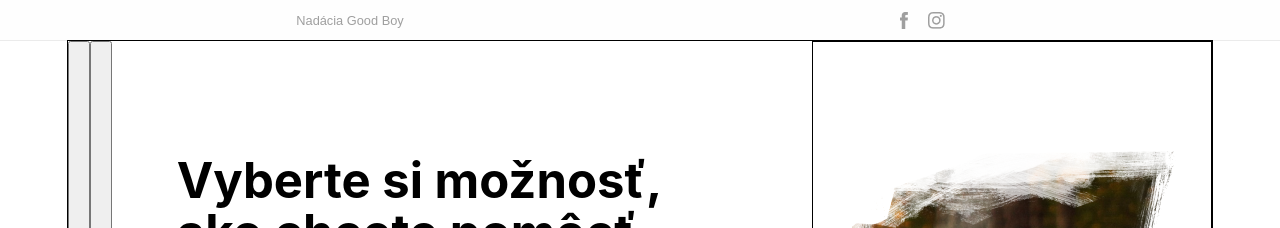
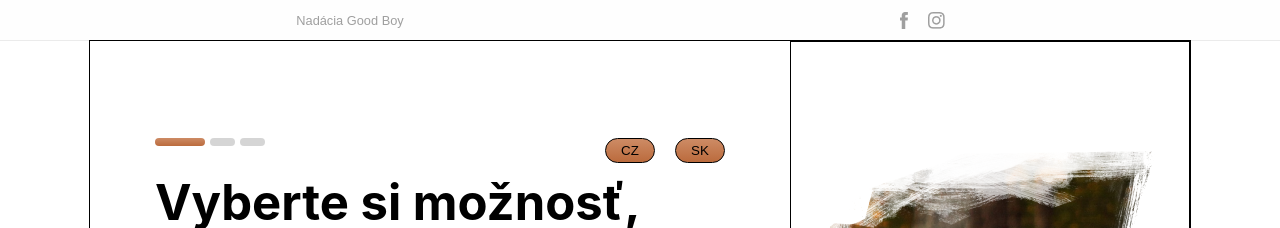
Before and after one commit to KarelGeyer/goodboy, a React (Create React App) app: page / in a window 1280 px wide. Shown: the top 228 px of the page. Built offline with nearby package versions, Linux system fonts and the light colour scheme; no server answers.

Commit message:
styled buttons that changes languages and added divs to see the current page in the form, created some order to styled components in ChooseHelp component and wrote a few comments for basic overview

```diff
--- a/src/containers/ChooseHelp.js
+++ b/src/containers/ChooseHelp.js
@@ -10,8 +10,10 @@ import { Trans } from 'react-i18next';
 import { useTranslation } from 'react-i18next';
 import i18n from '../i18n';
 
+/**Styles */
+/**Section */
 const Section = styled.section`
-  height: 800px;
+  height: 830px;
   width: 700px;
   align-self: center;
   display: flex;
@@ -19,6 +21,7 @@ const Section = styled.section`
   justify-content: space-evenly;
   align-items: center;
 `;
+/**Fonts */
 const H1 = styled.h1`
   width: 570px;
   font-size: 49px;
@@ -26,16 +29,70 @@ const H1 = styled.h1`
   line-height: 52px;
   text-align: start;
 `;
+const BoldText = styled.p`
+  font-weight: bold;
+`;
+const BttnText = styled.div`
+  text-align: start;
+  font-weight: 600;
+`;
+/**Wrappers */
 const ButtonsWrapper = styled.div`
   height: 186px;
   width: 560px;
   display: flex;
+`;
+const AsideWrapper = styled.div`
+  width: 570px;
+  height: 1px;
+  display: flex;
+  justify-content: space-between;
 `;
 const TextWrapper = styled.div`
   display: flex;
   width: 550px;
   justify-content: space-between;
 `;
+const ButtonWrapper = styled.div`
+  height: 100px;
+  width: 550px;
+  display: flex;
+  justify-content: flex-end;
+  align-items: flex-end;
+`;
+const Wrapper = styled.div`
+  height: 110px;
+  width: 560px;
+  display: flex;
+  flex-direction: column;
+  align-items: flex-start;
+  justify-content: space-evenly;
+`;
+const DonationWrapper = styled.div`
+  display: flex;
+  width: 530px;
+  justify-content: space-between;
+`;
+const IconWrapper = styled.div`
+  height: 80px;
+  width: 80px;
+  display: flex;
+  align-items: center;
+  justify-content: center;
+  background-color: ${(props) => props.theme.color.darkerGrey};
+  border-radius: 50%;
+`;
+const PageCountWrapper = styled.div`
+  width: 110px;
+  display: flex;
+  justify-content: space-between;
+`;
+const TranslateHandleWraper = styled.div`
+  width: 120px;
+  display: flex;
+  justify-content: space-between;
+`;
+/**Buttons and OnClickHandelers */
 const FirstButton = styled.div`
   height: 186px;
   width: 278px;
@@ -77,7 +134,6 @@ const FirstButton = styled.div`
   box-shadow: ${(props) =>
     props.clicked ? 'none' : `0px 100px 80px 0px rgba(0, 0, 0, 0.07)`};
 `;
-
 const SecondButton = styled.div`
   height: 186px;
   width: 278px;
@@ -119,27 +175,71 @@ const SecondButton = styled.div`
   box-shadow: ${(props) =>
     props.clicked ? `0px 100px 80px 0px rgba(0, 0, 0, 0.07)` : 'none'};
 `;
-const Wrapper = styled.div`
-  height: 110px;
-  width: 560px;
+const Donation = styled.button`
+  height: 53px;
+  min-width: 70px;
+  border: 1px solid ${(props) => props.theme.color.lightGrey};
+  border-radius: 5px;
+  background: white;
+  font-size: 1.1rem;
+  font-weight: bold;
+  outline: none;
+  :focus {
+    background-image: ${(props) => props.theme.color.primary};
+    color: white;
+  }
+`;
+const ContinueBttn = styled.button`
+  height: 53px;
+  width: 116px;
+  background-image: ${(props) => props.theme.color.primary};
+  border: none;
+  border-radius: 100px;
+  color: white;
+  font-weight: 800;
+  font-size: 0.8rem;
+  outline: none;
+`;
+const TranslateBttn = styled.button`
+  height: 25px;
+  width: 50px;
+  background-image: ${(props) => props.theme.color.primary};
+  border: 1px solid black;
+  border-radius: 100px;
+  outline: none;
+  :focus {
+    outline: none;
+  }
+`;
+const ContinueBttnNotActive = styled(ContinueBttn)`
+  background-image: none;
+  background-color: ${(props) => props.theme.color.darkGrey};
+`;
+/**Form, Labels and Inputs */
+const Form = styled.form`
+  height: 350px;
   display: flex;
   flex-direction: column;
-  align-items: flex-start;
-  justify-content: space-evenly;
+  justify-content: space-between;
 `;
-const ButtonWrapper = styled.div`
-  height: 100px;
-  width: 550px;
-  display: flex;
-  justify-content: flex-end;
-  align-items: flex-end;
-`;
-const BoldText = styled.p`
+const Label = styled.label`
+  position: absolute;
+  margin-left: 15px;
   font-weight: bold;
 `;
-const BttnText = styled.div`
-  text-align: start;
-  font-weight: 600;
+const CustomDonation = styled.input`
+  height: 53px;
+  min-width: 70px;
+  border: 1px solid ${(props) => props.theme.color.lightGrey};
+  border-radius: 5px;
+  font-size: 1.1rem;
+  font-weight: bold;
+  outline: none;
+  text-align: center;
+  :focus {
+    background-image: ${(props) => props.theme.color.primary};
+    color: white;
+  }
 `;
 const Input = styled.input`
   height: 65px;
@@ -149,6 +249,7 @@ const Input = styled.input`
   padding-left: 15px;
   padding-top: 15px;
 `;
+/**Dropdown Menu */
 const DropDownMenu = styled.div`
   display: ${(props) => (props.dropDownMenu ? 'none' : 'block')};
   position: absolute;
@@ -172,76 +273,20 @@ const DropDownItem = styled.div`
   font-weight: bold;
   border-bottom: 1px solid white;
 `;
+/**PageCount */
+const PageCount = styled.div`
+  height: 8px;
+  width: 25px;
+  border-radius: 100px;
+  background-color: ${(props) => props.theme.color.darkerGrey};
+`;
+const PageCountActive = styled(PageCount)`
+  width: 50px;
+  background-image: ${(props) => props.theme.color.primary};
+`;
+/**Icons & Imgs */
+const Icon = styled.img``;
 
-const DonationWrapper = styled.div`
-  display: flex;
-  width: 530px;
-  justify-content: space-between;
-`;
-const Donation = styled.button`
-  height: 53px;
-  min-width: 70px;
-  border: 1px solid ${(props) => props.theme.color.lightGrey};
-  border-radius: 5px;
-  background: white;
-  font-size: 1.1rem;
-  font-weight: bold;
-  outline: none;
-  :focus {
-    background-image: ${(props) => props.theme.color.primary};
-    color: white;
-  }
-`;
-const CustomDonation = styled.input`
-  height: 53px;
-  min-width: 70px;
-  border: 1px solid ${(props) => props.theme.color.lightGrey};
-  border-radius: 5px;
-  font-size: 1.1rem;
-  font-weight: bold;
-  outline: none;
-  text-align: center;
-  :focus {
-    background-image: ${(props) => props.theme.color.primary};
-    color: white;
-  }
-`;
-const Form = styled.form`
-  height: 350px;
-  display: flex;
-  flex-direction: column;
-  justify-content: space-between;
-`;
-const Label = styled.label`
-  position: absolute;
-  margin-left: 15px;
-  font-weight: bold;
-`;
-const ContinueBttn = styled.button`
-  height: 53px;
-  width: 116px;
-  background-image: ${(props) => props.theme.color.primary};
-  border: none;
-  border-radius: 100px;
-  color: white;
-  font-weight: 800;
-  font-size: 0.8rem;
-  outline: none;
-`;
-const ContinueBttnNotActive = styled(ContinueBttn)`
-  background-image: none;
-  background-color: ${(props) => props.theme.color.darkGrey};
-`;
-const IconWrapper = styled.div`
-  height: 80px;
-  width: 80px;
-  display: flex;
-  align-items: center;
-  justify-content: center;
-  background-color: ${(props) => props.theme.color.darkerGrey};
-  border-radius: 50%;
-`;
-const Icon = styled.img``;
 const ChooseHelp = ({ setUserInfo, userInfo }) => {
   /**Initial consts */
   const [clicked, setClicked] = useState(true);
@@ -250,6 +295,7 @@ const ChooseHelp = ({ setUserInfo, userInfo }) => {
   const [dropDownMenu, setDropDownMenu] = useState(true);
   const [required, setRequired] = useState('Nepovinné');
   const donation = [5, 10, 20, 30, 50, 100];
+  const { t, i118n } = useTranslation();
   /**Redux consts */
   const [helpValue, setHelpValue] = useState(
     'Chcem finančne prispieť celej nadácii',
@@ -257,7 +303,7 @@ const ChooseHelp = ({ setUserInfo, userInfo }) => {
   const [shelterId, setShelderId] = useState();
   const [shelterValue, setShelterValue] = useState('');
   const [donationValue, setDonationValue] = useState();
-
+  /**FCE to handle DropDown Menu */
   const showDropDownMenu = () => {
     setDropDownMenu(!dropDownMenu);
   };
@@ -300,16 +346,28 @@ const ChooseHelp = ({ setUserInfo, userInfo }) => {
       phoneNumber: '',
     });
   };
-  const { t, i118n } = useTranslation();
+  /**Language handeler */
   const changeLanguage = (language) => {
     i18n.changeLanguage(language);
   };
-  console.log(donationValue);
   return (
     <>
-      <button onClick={() => changeLanguage('cz')}>CZ</button>
-      <button onClick={() => changeLanguage('sk')}>SK</button>
       <Section>
+        <AsideWrapper>
+          <PageCountWrapper>
+            <PageCountActive />
+            <PageCount />
+            <PageCount />
+          </PageCountWrapper>
+          <TranslateHandleWraper>
+            <TranslateBttn onClick={() => changeLanguage('cz')}>
+              CZ
+            </TranslateBttn>
+            <TranslateBttn onClick={() => changeLanguage('sk')}>
+              SK
+            </TranslateBttn>
+          </TranslateHandleWraper>
+        </AsideWrapper>
         <H1>{t('chooseHelp.title')}</H1>
 
         <ButtonsWrapper>
--- a/src/containers/Confirmation.js
+++ b/src/containers/Confirmation.js
@@ -139,6 +139,43 @@ const ErrorMsg = styled.div`
   align-items: center;
   flex-direction: column;
 `;
+const AsideWrapper = styled.div`
+  width: 570px;
+  height: 1px;
+  display: flex;
+  justify-content: space-between;
+`;
+const PageCount = styled.div`
+  height: 8px;
+  width: 25px;
+  border-radius: 100px;
+  background-color: ${(props) => props.theme.color.darkerGrey};
+`;
+const PageCountActive = styled(PageCount)`
+  width: 50px;
+  background-image: ${(props) => props.theme.color.primary};
+`;
+const PageCountWrapper = styled.div`
+  width: 110px;
+  display: flex;
+  justify-content: space-between;
+`;
+const TranslateHandleWraper = styled.div`
+  width: 120px;
+  display: flex;
+  justify-content: space-between;
+`;
+const TranslateBttn = styled.button`
+  height: 25px;
+  width: 50px;
+  background-image: ${(props) => props.theme.color.primary};
+  border: 1px solid black;
+  border-radius: 100px;
+  outline: none;
+  :focus {
+    outline: none;
+  }
+`;
 
 const Confirmation = ({ setUserInfo, userInfo }) => {
   /**Initial Consts */
@@ -193,9 +230,22 @@ const Confirmation = ({ setUserInfo, userInfo }) => {
   console.log(userInfo);
   return (
     <>
-      <button onClick={() => changeLanguage('cz')}>CZ</button>
-      <button onClick={() => changeLanguage('sk')}>SK</button>
       <Section>
+        <AsideWrapper>
+          <PageCountWrapper>
+            <PageCount />
+            <PageCount />
+            <PageCountActive />
+          </PageCountWrapper>
+          <TranslateHandleWraper>
+            <TranslateBttn onClick={() => changeLanguage('cz')}>
+              CZ
+            </TranslateBttn>
+            <TranslateBttn onClick={() => changeLanguage('sk')}>
+              SK
+            </TranslateBttn>
+          </TranslateHandleWraper>
+        </AsideWrapper>
         <H1>{t('confirm.title')}</H1>
         <Form onSubmit={(e) => e.preventDefault()}>
           <FormWrapper>
--- a/src/containers/Form.js
+++ b/src/containers/Form.js
@@ -144,7 +144,43 @@ const BackBttn = styled.button`
 const BoldText = styled.p`
   font-weight: bold;
 `;
-
+const AsideWrapper = styled.div`
+  width: 570px;
+  height: 1px;
+  display: flex;
+  justify-content: space-between;
+`;
+const PageCount = styled.div`
+  height: 8px;
+  width: 25px;
+  border-radius: 100px;
+  background-color: ${(props) => props.theme.color.darkerGrey};
+`;
+const PageCountActive = styled(PageCount)`
+  width: 50px;
+  background-image: ${(props) => props.theme.color.primary};
+`;
+const PageCountWrapper = styled.div`
+  width: 110px;
+  display: flex;
+  justify-content: space-between;
+`;
+const TranslateHandleWraper = styled.div`
+  width: 120px;
+  display: flex;
+  justify-content: space-between;
+`;
+const TranslateBttn = styled.button`
+  height: 25px;
+  width: 50px;
+  background-image: ${(props) => props.theme.color.primary};
+  border: 1px solid black;
+  border-radius: 100px;
+  outline: none;
+  :focus {
+    outline: none;
+  }
+`;
 const Form = ({ setUserInfo, userInfo }) => {
   /**Initial consts */
   const [name, setName] = useState();
@@ -197,9 +233,22 @@ const Form = ({ setUserInfo, userInfo }) => {
   console.log(userInfo.userInfo.shelterID);
   return (
     <>
-      <button onClick={() => changeLanguage('cz')}>CZ</button>
-      <button onClick={() => changeLanguage('sk')}>SK</button>
       <Section>
+        <AsideWrapper>
+          <PageCountWrapper>
+            <PageCount />
+            <PageCountActive />
+            <PageCount />
+          </PageCountWrapper>
+          <TranslateHandleWraper>
+            <TranslateBttn onClick={() => changeLanguage('cz')}>
+              CZ
+            </TranslateBttn>
+            <TranslateBttn onClick={() => changeLanguage('sk')}>
+              SK
+            </TranslateBttn>
+          </TranslateHandleWraper>
+        </AsideWrapper>
         <H1>{t('form.title')}</H1>
         <Forms
           onChange={(e) => {}}
```
